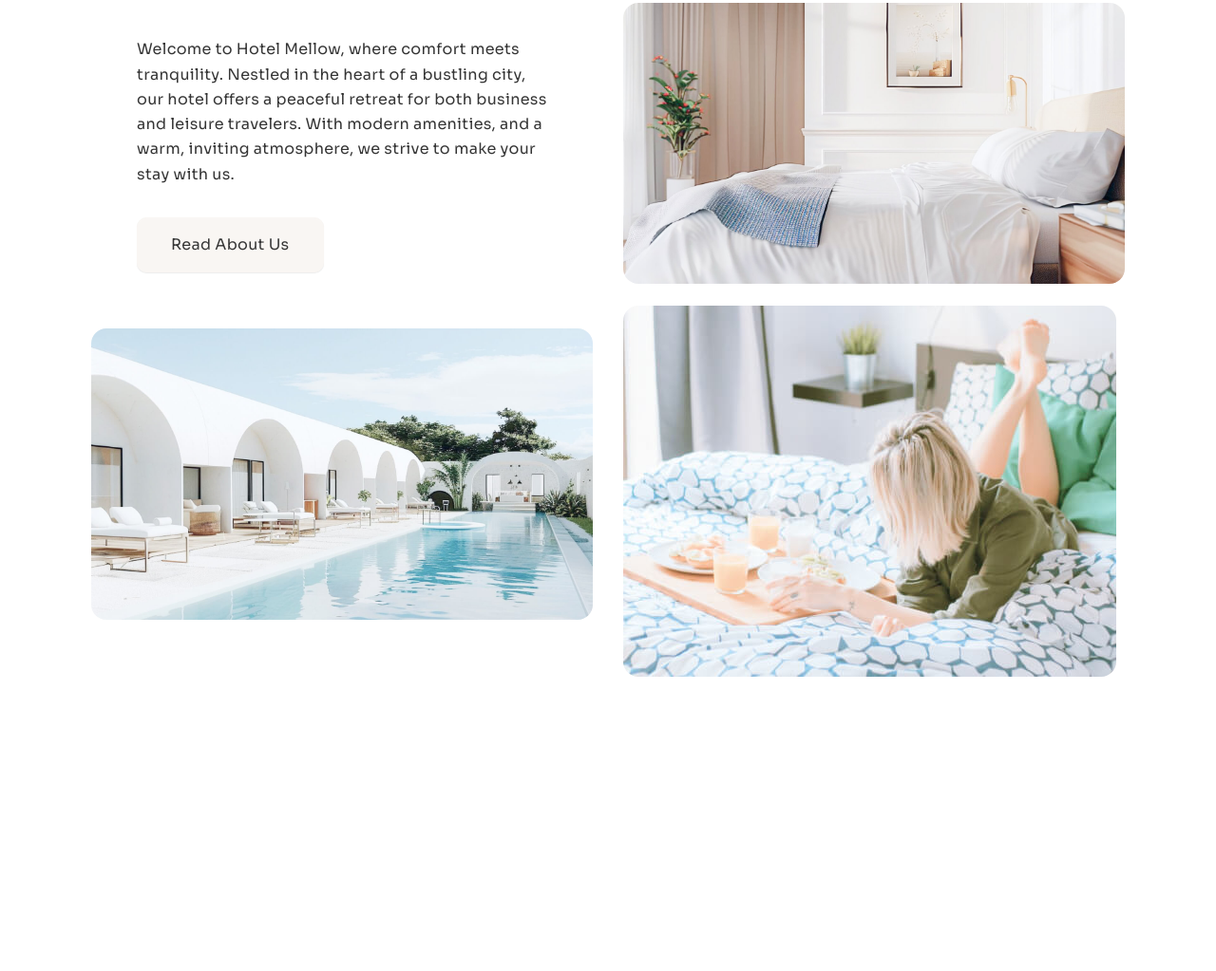
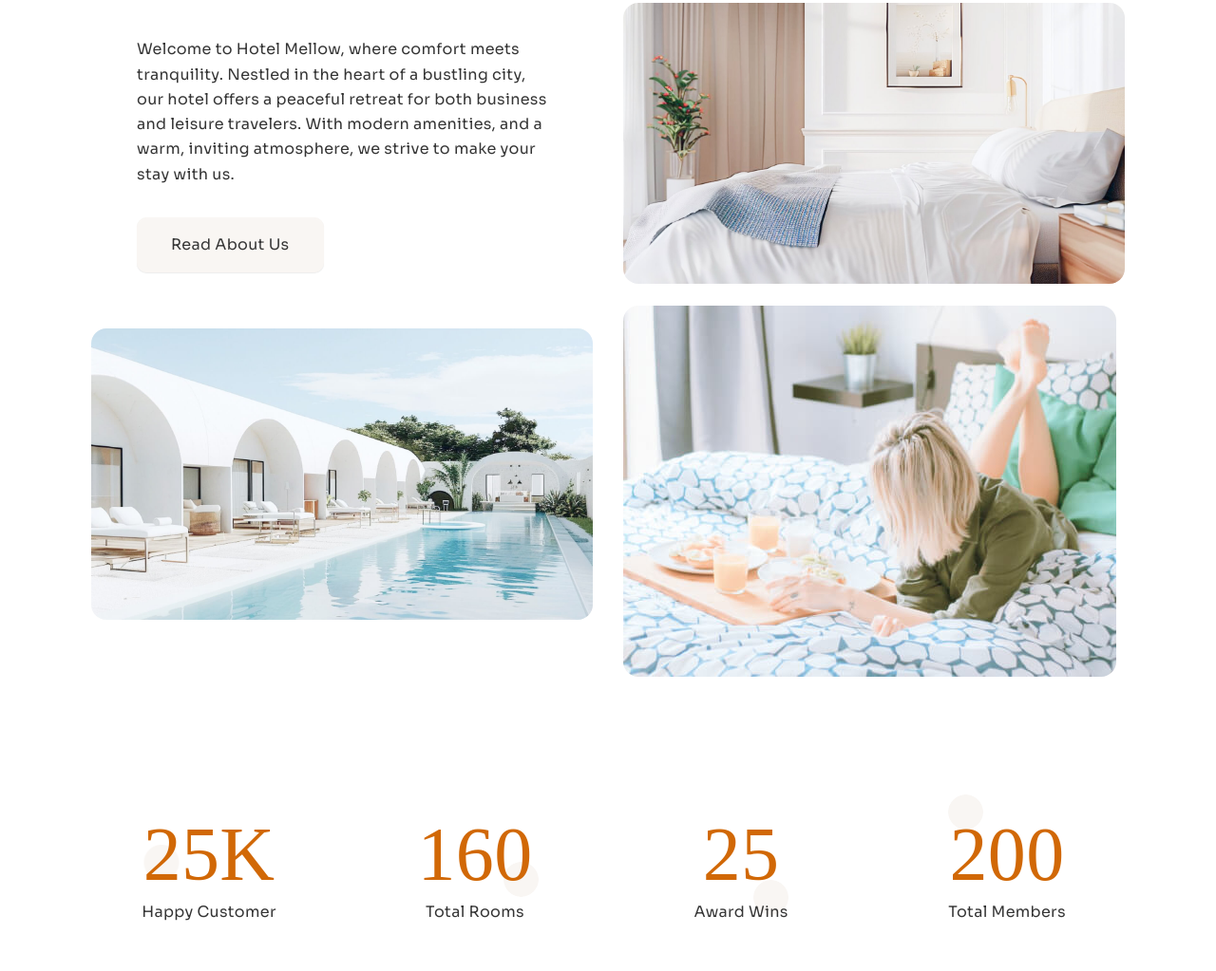
Before and after one commit to mykola-lp/beanie, a plain HTML site: page index.html in a window 1280 px wide. Shown: the part 633-1656 px from the top of the page at 95% size. Before the commit the page ends 1485 px from the top, so only its background shows below. Drawn offline with nearby package versions, Linux system fonts and the light colour scheme; a web font is replaced by a local one.

Commit message:
[feature] #4: (home page) Statistic section.

```diff
--- a/css/styles.css
+++ b/css/styles.css
@@ -393,3 +393,56 @@ nav .menu > ul > li {
   opacity: 1;
   right: -1.6rem;
 }
+
+/*--------------------------------------------------------------*/
+/* Statistic.
+/*--------------------------------------------------------------*/
+.statistic {
+  margin-bottom: 5em;
+}
+
+.statistic .inner h3,
+.statistic .inner p {
+  text-align: center;
+}
+
+.statistic .inner h3 {
+  line-height: 1.2;
+  font-size: 5em;
+  color: var(--primary-color);
+  position: relative;
+}
+
+.inner h3 > span {
+  position: absolute;
+  z-index: -1;
+}
+
+.inner h3 .inner-span-1 {
+  /* top: 11%;
+  right: 60%; */
+  /* padding-left: 1.5em;
+  padding-top: 1.5em; */
+  transform: translate(-50%,-50%);
+  top: 50%;
+  left: 30%;
+}
+
+.inner h3 .inner-span-2 {
+  top: 0;
+  left: 62%;
+}
+
+.inner h3 .inner-span-3 {
+  top: 20%;
+  right: 30%;
+}
+
+.inner h3 .inner-span-4 {
+  bottom: 18%;
+  right: 60%;
+}
+
+.statistic .inner p {
+  text-transform: capitalize;
+}
--- a/index.html
+++ b/index.html
@@ -18,6 +18,8 @@
     <link rel="preconnect" href="https://fonts.googleapis.com">
     <link rel="preconnect" href="https://fonts.gstatic.com" crossorigin>
     <link rel="stylesheet" href="https://fonts.googleapis.com/css2?family=Cormorant+Upright:wght@300;400;500;600;700&family=Sora:wght@100..800&display=swap">
+
+    <link href="https://cdn.jsdelivr.net/npm/aos@2.3.4/dist/aos.min.css" rel="stylesheet">
   </head>
 
   <body>
@@ -195,6 +197,55 @@
         </div>
       </section>
       <!-- About Us END -->
+
+      <!-- Statistic BEGIN -->
+      <section class="statistic" data-aos="fade-up">
+        <div class="container">
+          <div class="row">
+            <div class="col-3">
+              <div class="inner">
+                <h3>25K
+                  <span class="inner-span-1">
+                    <img src="img/circle.png" alt="Circle Figure (heading 1).">
+                  </span>
+                </h3>
+                <p>Happy Customer</p>
+              </div>
+            </div>
+            <div class="col-3">
+              <div class="inner">
+                <h3>160
+                  <span class="inner-span-2">
+                    <img src="img/circle.png" alt="Circle Figure (heading 2)." class="img-item">
+                  </span>
+                </h3>
+                <p>Total Rooms</p>
+              </div>
+            </div>
+            <div class="col-3">
+              <div class="inner">
+                <h3>25
+                  <span class="inner-span-3">
+                    <img src="img/circle.png" alt="Circle Figure (heading 3)." class="img-item">
+                  </span>
+                </h3>
+                <p>Award wins</p>
+              </div>
+            </div>
+            <div class="col-3">
+              <div class="inner">
+                <h3>200
+                  <span class="inner-span-4">
+                    <img src="img/circle.png" alt="Circle Figure (heading 4)." class="img-item">
+                  </span>
+                </h3>
+                <p>Total Members</p>
+              </div>
+            </div>
+          </div>
+        </div>
+      </section>
+      <!-- Statistic END -->
     </main>
 
     <!-- Footer BEGIN -->
@@ -203,6 +254,17 @@
     <!-- Footer END -->
 
     <!-- JavaScript -->
+    <script src="https://cdn.jsdelivr.net/npm/aos@2.3.4/dist/aos.min.js"></script>
     <script src="js/dropdown-menu.js"></script>
+
+    <script>
+      // AOS.init();
+
+      // Animate on Scroll
+      AOS.init({
+        duration: 1000,
+        once: true,
+      });
+    </script>
   </body>
 </html>
```
Also changed, not shown: img/circle.png (added).
